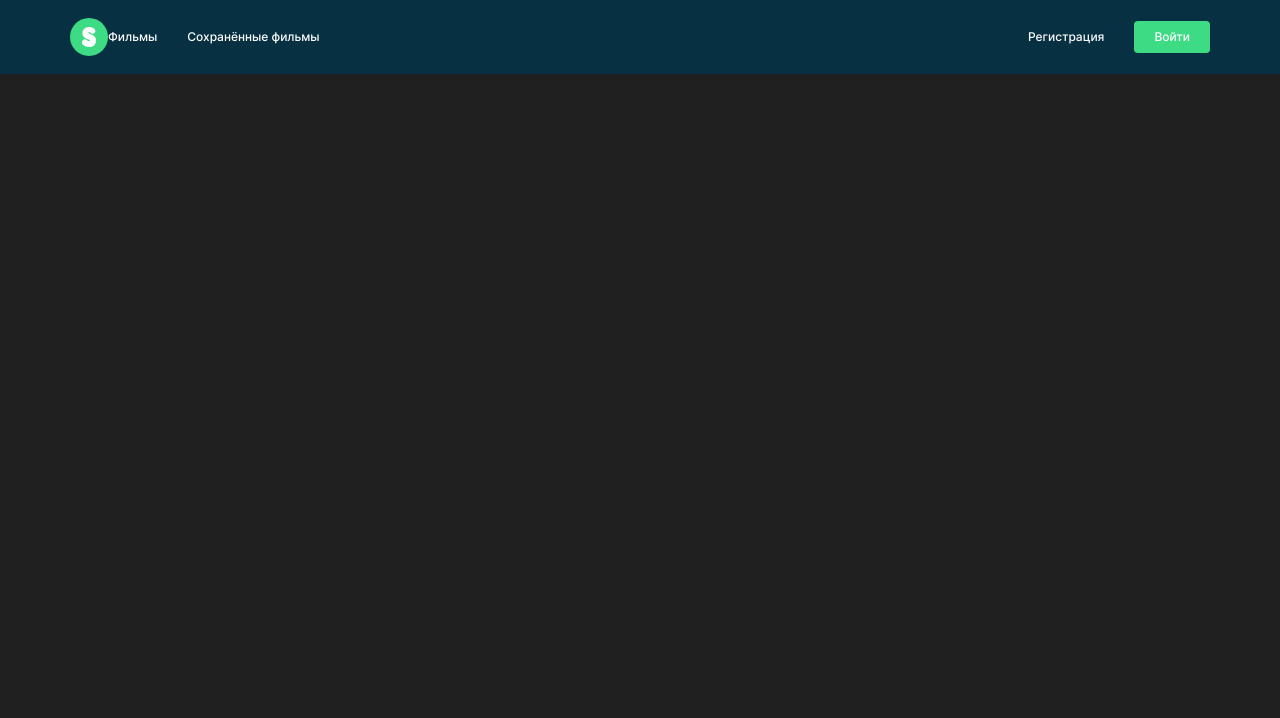
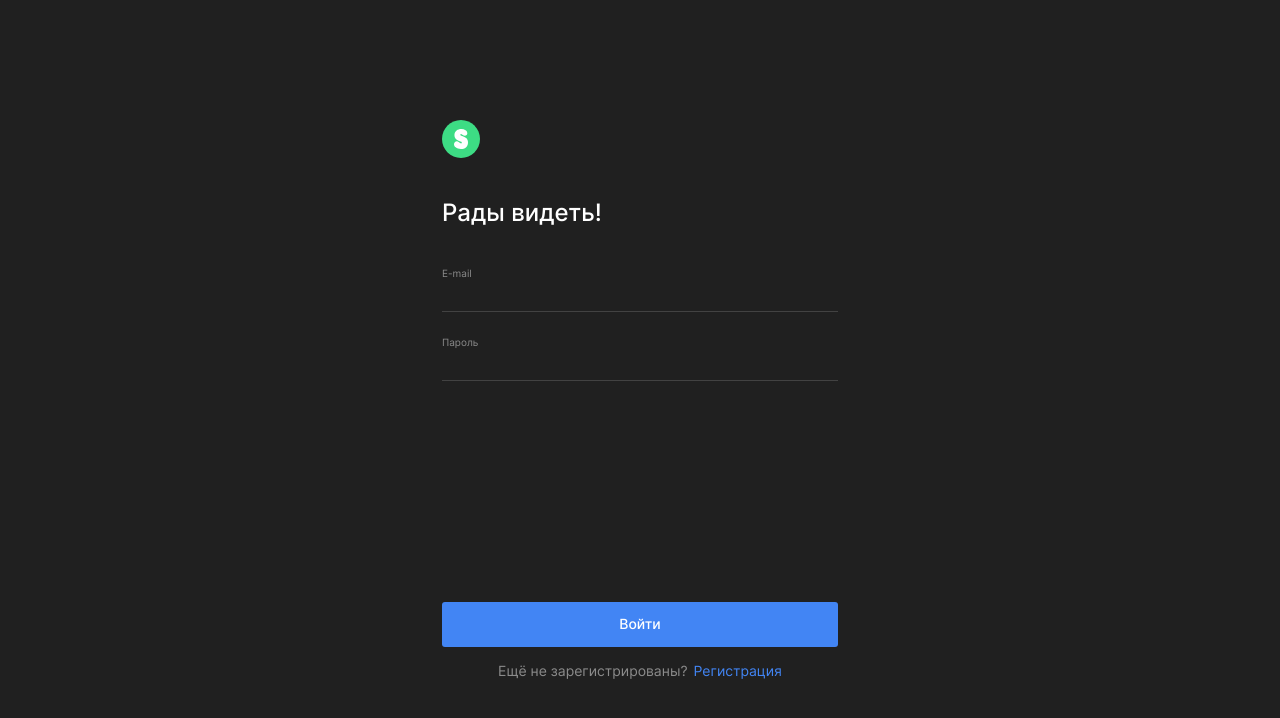
Before and after one commit to shvartem/movies-explorer-frontend, a React (Create React App) app: page /signin in a window 1280 px wide. Shown: the top 718 px of the page. Built offline with nearby package versions, Linux system fonts and the light colour scheme.

Commit message:
Верстка страницы Login

```diff
--- a/src/components/App/App.css
+++ b/src/components/App/App.css
@@ -5,5 +5,7 @@
   margin: 0;
   background-color: #202020;
   color: #fff;
+  min-width: 320px;
   min-height: 100vh;
+  height: 1px;
 }
--- a/src/components/App/App.js
+++ b/src/components/App/App.js
@@ -7,6 +7,8 @@ import Footer from '../Footer/Footer';
 import Movies from '../Movies/Movies';
 import SavedMovies from '../SavedMovies/SavedMovies';
 import Profile from '../Profile/Profile';
+import Login from '../Login/Login';
+import Register from '../Register/Register';
 
 const cards = [
   {
@@ -278,25 +280,36 @@ const cards = [
 function App() {
   return (
     <div className="App page">
-      <Header />
       <Switch>
         <Route exact path="/">
+          <Header />
           <Main />
           <Footer />
         </Route>
 
         <Route exact path="/movies">
+          <Header />
           <Movies cards={cards} />
           <Footer />
         </Route>
 
         <Route exact path="/saved-movies">
+          <Header />
           <SavedMovies savedCards={cards} />
           <Footer />
         </Route>
 
         <Route exact path="/profile">
+          <Header />
           <Profile />
+        </Route>
+
+        <Route exact path="/signin">
+          <Login />
+        </Route>
+
+        <Route exact path="/signup">
+          <Register />
         </Route>
 
         <Route path="/404">
--- /dev/null
+++ b/src/components/Login/Login.css
@@ -0,0 +1,125 @@
+.login {
+  box-sizing: border-box;
+  height: 100%;
+  /*padding-top: 70px;*/
+  /*padding-bottom: 70px;*/
+  display: flex;
+  justify-content: center;
+  align-items: center;
+}
+
+.login__container {
+  box-sizing: border-box;
+  padding-top: 70px;
+  padding-bottom: 70px;
+  width: 100%;
+  max-width: 396px;
+}
+
+.login__logo {
+  display: block;
+}
+
+.login__header {
+  margin: 40px 0;
+  font-weight: 500;
+  font-size: 24px;
+  line-height: 1.21;
+}
+
+.login-form {
+  margin-bottom: 16px;
+  display: flex;
+  flex-direction: column;
+}
+
+.login-form__label {
+  box-sizing: border-box;
+  margin-bottom: 24px;
+  padding-bottom: 10px;
+  border-bottom: 1px solid #424242;
+  display: flex;
+  flex-direction: column;
+}
+
+.login-form__label:last-of-type {
+  margin-bottom: 0;
+}
+
+.login-form__label-text {
+  margin-bottom: 5px;
+  font-size: 10px;
+  line-height: 1.2;
+  color: #8B8B8B;
+}
+
+.login-form__item {
+  padding: 0;
+  border: none;
+  background-color: transparent;
+  font-weight: 500;
+  font-size: 14px;
+  line-height: 1.21;
+  color: #fff;
+  outline: none;
+}
+
+.login-form__button {
+  box-sizing: border-box;
+  padding: 14px 0;
+  margin-top: 221px;
+  border: none;
+  border-radius: 3px;
+  background-color: #4285F4;
+  font-weight: 500;
+  font-size: 14px;
+  line-height: 1.21;
+  color: #fff;
+}
+
+.login__not-register {
+  display: flex;
+}
+
+.login__text {
+  margin: 0;
+  font-size: 14px;
+  line-height: 1.21;
+  color: #8B8B8B;
+  text-align: center;
+}
+
+.login__link {
+  margin-left: 6px;
+  text-decoration: none;
+  color: #4285F4;
+}
+
+@media screen and (max-width: 767px) {
+  .login__container {
+    padding:56px 30px 30px;
+    display: flex;
+    flex-direction: column;
+    align-items: center;
+  }
+
+  .login__header {
+    margin: 50px 0 80px;
+  }
+
+  .login-form {
+    width: 100%;
+    margin-bottom: 14px;
+  }
+
+  .login-form__button {
+    margin-top: 309px;
+    font-size: 12px;
+    line-height: 1.25;
+  }
+
+  .login__text {
+    font-size: 12px;
+    line-height: 1.25;
+  }
+}
--- /dev/null
+++ b/src/components/Login/Login.js
@@ -0,0 +1,33 @@
+import { Link } from 'react-router-dom';
+import './Login.css';
+import logo from '../../images/logo.svg';
+
+function Login() {
+  return (
+    <section className="section login">
+      <div className="login__container">
+        <img src={logo} alt="Логотип" className="login__logo" />
+        <h1 className="login__header">Рады видеть!</h1>
+        <form className="login__form login-form">
+          <label className="login-form__label">
+            <span className="login-form__label-text">E-mail</span>
+            <input type="email" className="login-form__item" />
+          </label>
+
+          <label className="login-form__label">
+            <span className="login-form__label-text">Пароль</span>
+            <input type="text" className="login-form__item" />
+          </label>
+
+          <button type="submit" className="login-form__button">Войти</button>
+        </form>
+        <p className="login__text">
+          Ещё не зарегистрированы?
+          <Link to="/signup" className="login__link">Регистрация</Link>
+        </p>
+      </div>
+    </section>
+  );
+}
+
+export default Login;
--- /dev/null
+++ b/src/components/Register/Register.js
@@ -0,0 +1,33 @@
+import { Link } from 'react-router-dom';
+import './Register.css';
+import logo from '../../images/logo.svg';
+
+function Register() {
+  return (
+    <section className="section login">
+      <div className="login__container">
+        <img src={logo} alt="Логотип" className="login__logo" />
+        <h1 className="login__header">Рады видеть!</h1>
+        <form className="login__form login-form">
+          <label className="login-form__label">
+            <span className="login-form__label-text">E-mail</span>
+            <input type="email" className="login-form__item" />
+          </label>
+
+          <label className="login-form__label">
+            <span className="login-form__label-text">Пароль</span>
+            <input type="text" className="login-form__item" />
+          </label>
+
+          <button type="submit" className="login-form__button">Войти</button>
+        </form>
+        <p className="login__text">
+          Ещё не зарегистрированы?
+          <Link to="/signup" className="login__link">Регистрация</Link>
+        </p>
+      </div>
+    </section>
+  );
+}
+
+export default Register;
```
Also changed, not shown: src/components/Register/Register.css (added).
